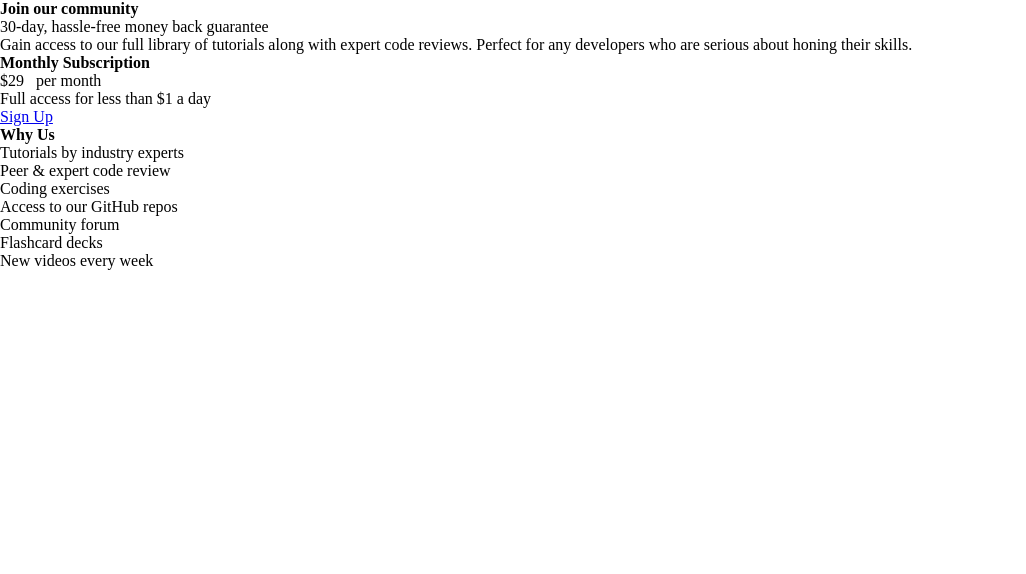
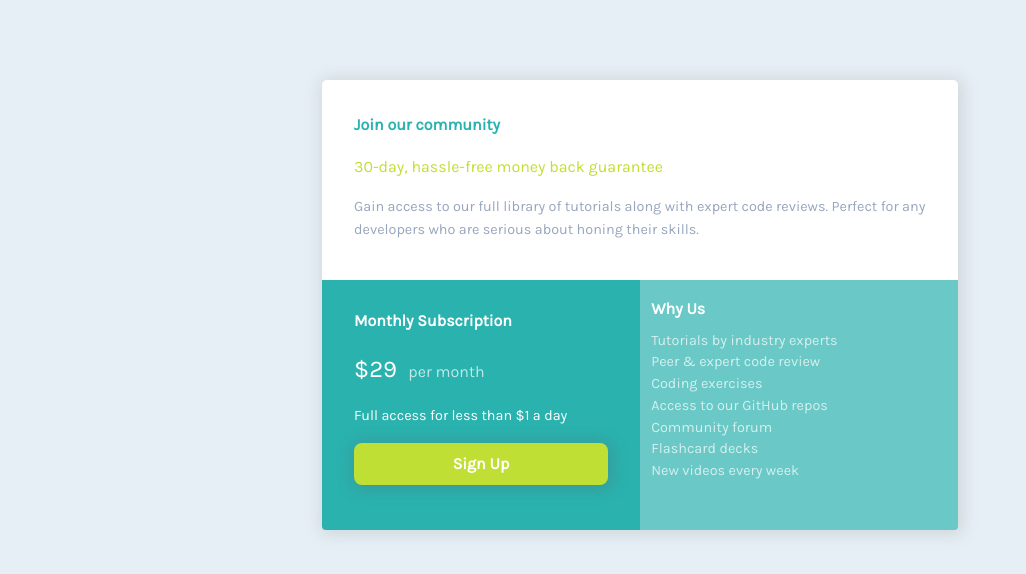
Before and after one commit to SartHak-0-Sach/Single-price-grid-component_frontend_project, a plain HTML site: page index.html in a window 1280 px wide. Shown: the whole page, without its empty margins (0-1026 px from the left). Drawn offline with Linux system fonts and the light colour scheme.

Commit message:
Update style.css

```diff
--- a/style.css
+++ b/style.css
@@ -1,5 +1,140 @@
-*{
+@import url('https://fonts.googleapis.com/css?family=Karla&display=swap');
+
+:root {
+    --light-gray: hsl(204, 43%, 93%);
+    --cyan: hsl(179, 62%, 43%);
+    --off-cyan: hsla(179, 62%, 43%, 0.699);
+    --bright-yellow: hsl(71, 73%, 54%);
+    --grayish-blue: hsl(218, 22%, 67%);
+}
+
+/* Resets */
+* {
     margin: 0;
     padding: 0;
     box-sizing: border-box;
+    line-height: 1.6;
 }
+
+body {
+    font-family: 'Karla', sans-serif;
+    background: var(--light-gray);
+    height: 100vh;
+    padding: 5rem 2rem;
+}
+
+h4,
+p {
+    margin: 1rem 0;
+}
+
+/* Utilites */
+.primary {
+    color: var(--cyan);
+}
+
+.secondary {
+    color: var(--bright-yellow);
+}
+
+.gray {
+    color: var(--grayish-blue);
+}
+
+.off-white {
+    color: rgba(255, 255, 255, 0.705);
+}
+
+.large-text {
+    font-size: 1.5rem;
+}
+
+.small-text {
+    font-size: .9rem;
+}
+
+.btn {
+    display: block;
+    text-align: center;
+    color: #fff;
+    font-weight: 600;
+    width: 100%;
+    background: var(--bright-yellow);
+    padding: .5rem 1.25rem;
+    text-decoration: none;
+    border-radius: 8px;
+    box-shadow: .1rem .1rem .9rem .2rem rgba(92, 90, 90, 0.25);
+}
+
+.btn:hover {
+    background: var(--light-gray);
+    color: var(--cyan);
+}
+
+
+/* Container */
+.container {
+    background: white;
+    border-radius: 5px;
+    box-shadow: .1rem .1rem .9rem .2rem rgba(150, 148, 148, 0.25);
+}
+
+/* Header */
+.container #main-header {
+    padding: .15rem 1rem;
+}
+
+/* Price Section */
+.container #price {
+    background: var(--cyan);
+    padding: .15rem 1rem 1.5rem 1rem;
+    color: #fff;
+    border-bottom-left-radius: 4px;
+}
+
+/* Why us */
+.container .why-us {
+    background: var(--off-cyan);
+    padding: .15rem 1rem .5rem 1rem;
+    color: #fff;
+    line-height: 0;
+    border-bottom-right-radius: 4px;
+}
+
+.container .why-us p {
+    font-size: .9rem;
+    line-height: .15;
+    color: rgba(255, 255, 255, 0.705);
+}
+
+@media screen and (min-width: 594px) {
+
+    body {
+        max-width: 700px;
+        margin: 0 auto;
+    }
+
+    .container {
+        display: grid;
+        grid-template-columns: 1fr 1fr;
+        grid-template-rows: 200px 250px;
+    }
+
+    .container #main-header {
+        grid-column: 1 /span 3;
+        padding: 1rem 2rem;
+        justify-content: center;
+    }
+
+    .container #price {
+        padding: .75rem 2rem;
+    }
+
+    .container .why-us {
+        padding: 0rem 0.7rem;
+    }
+
+    .container .why-us p {
+        line-height: .4;
+    }
+}
```
